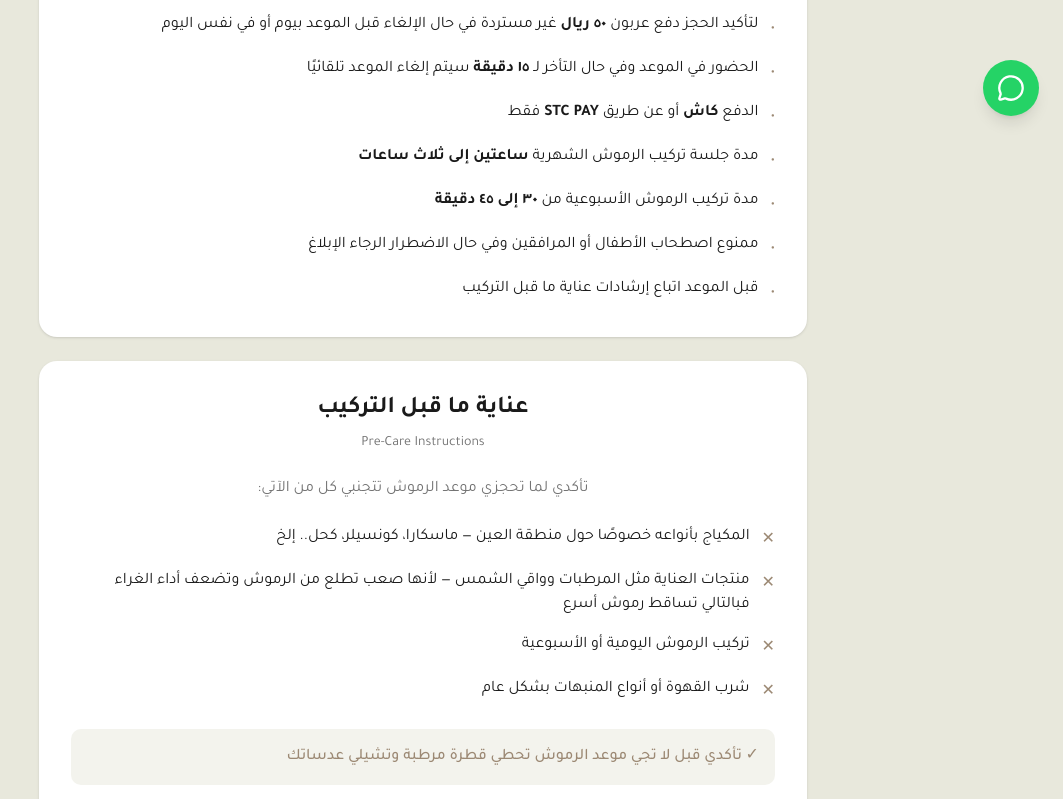
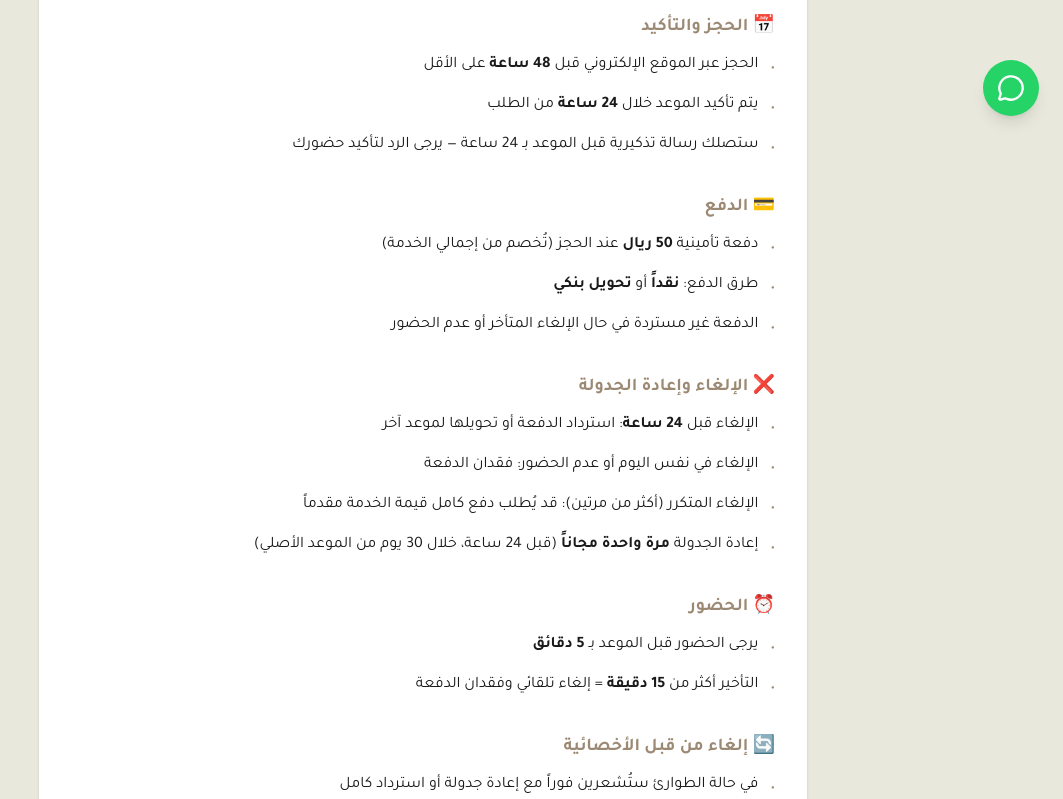
Before and after one commit to mghassanj/lash-space, a Next.js app: page /booking in a window 1280 px wide. Shown: the part 660-1459 px from the top of the page, without its empty margins (217-1280 px from the left). Built offline with nearby package versions, Linux system fonts and the light colour scheme; no server answers; the database is empty; a web font is replaced by a local one.

Commit message:
Update booking policy: comprehensive professional version with 6 sections

```diff
--- a/src/app/(public)/booking/page.tsx
+++ b/src/app/(public)/booking/page.tsx
@@ -48,42 +48,104 @@ export default async function BookingPage() {
               سياسة الحجز
             </h2>
             <p className="text-center text-sm text-muted-foreground mb-6">Booking Policy</p>
-            <ul className="space-y-4 text-[#1A1A1A]" dir="rtl">
+
+            {/* Booking & Confirmation */}
+            <div className="mb-8" dir="rtl">
+              <h3 className="text-lg font-bold text-[#9C8974] mb-3 flex items-center gap-2">📅 الحجز والتأكيد</h3>
+              <ul className="space-y-3 text-[#1A1A1A]">
                 <li className="flex items-start gap-3">
                   <span className="mt-1 text-[#9C8974]">•</span>
-                <span>لتأكيد الحجز دفع عربون <strong>٥٠ ريال</strong> غير مستردة في حال الإلغاء قبل الموعد بيوم أو في نفس اليوم</span>
+                  <span>الحجز عبر الموقع الإلكتروني قبل <strong>48 ساعة</strong> على الأقل</span>
                 </li>
                 <li className="flex items-start gap-3">
                   <span className="mt-1 text-[#9C8974]">•</span>
-                <span>الحضور في الموعد وفي حال التأخر لـ <strong>١٥ دقيقة</strong> سيتم إلغاء الموعد تلقائيًا</span>
+                  <span>يتم تأكيد الموعد خلال <strong>24 ساعة</strong> من الطلب</span>
                 </li>
                 <li className="flex items-start gap-3">
                   <span className="mt-1 text-[#9C8974]">•</span>
-                <span>الدفع <strong>كاش</strong> أو عن طريق <strong>STC PAY</strong> فقط</span>
+                  <span>ستصلك رسالة تذكيرية قبل الموعد بـ 24 ساعة — يرجى الرد لتأكيد حضورك</span>
+                </li>
+              </ul>
+            </div>
+
+            {/* Payment */}
+            <div className="mb-8" dir="rtl">
+              <h3 className="text-lg font-bold text-[#9C8974] mb-3 flex items-center gap-2">💳 الدفع</h3>
+              <ul className="space-y-3 text-[#1A1A1A]">
+                <li className="flex items-start gap-3">
+                  <span className="mt-1 text-[#9C8974]">•</span>
+                  <span>دفعة تأمينية <strong>50 ريال</strong> عند الحجز (تُخصم من إجمالي الخدمة)</span>
                 </li>
                 <li className="flex items-start gap-3">
                   <span className="mt-1 text-[#9C8974]">•</span>
-                <span>مدة جلسة تركيب الرموش الشهرية <strong>ساعتين إلى ثلاث ساعات</strong></span>
+                  <span>طرق الدفع: <strong>نقداً</strong> أو <strong>تحويل بنكي</strong></span>
                 </li>
                 <li className="flex items-start gap-3">
                   <span className="mt-1 text-[#9C8974]">•</span>
-                <span>مدة تركيب الرموش الأسبوعية من <strong>٣٠ إلى ٤٥ دقيقة</strong></span>
+                  <span>الدفعة غير مستردة في حال الإلغاء المتأخر أو عدم الحضور</span>
+                </li>
+              </ul>
+            </div>
+
+            {/* Cancellation & Rescheduling */}
+            <div className="mb-8" dir="rtl">
+              <h3 className="text-lg font-bold text-[#9C8974] mb-3 flex items-center gap-2">❌ الإلغاء وإعادة الجدولة</h3>
+              <ul className="space-y-3 text-[#1A1A1A]">
+                <li className="flex items-start gap-3">
+                  <span className="mt-1 text-[#9C8974]">•</span>
+                  <span>الإلغاء قبل <strong>24 ساعة</strong>: استرداد الدفعة أو تحويلها لموعد آخر</span>
                 </li>
                 <li className="flex items-start gap-3">
                   <span className="mt-1 text-[#9C8974]">•</span>
-                <span>ممنوع اصطحاب الأطفال أو المرافقين وفي حال الاضطرار الرجاء الإبلاغ</span>
+                  <span>الإلغاء في نفس اليوم أو عدم الحضور: فقدان الدفعة</span>
                 </li>
                 <li className="flex items-start gap-3">
                   <span className="mt-1 text-[#9C8974]">•</span>
-                <span>قبل الموعد اتباع إرشادات عناية ما قبل التركيب</span>
+                  <span>الإلغاء المتكرر (أكثر من مرتين): قد يُطلب دفع كامل قيمة الخدمة مقدماً</span>
+                </li>
+                <li className="flex items-start gap-3">
+                  <span className="mt-1 text-[#9C8974]">•</span>
+                  <span>إعادة الجدولة <strong>مرة واحدة مجاناً</strong> (قبل 24 ساعة، خلال 30 يوم من الموعد الأصلي)</span>
                 </li>
               </ul>
+            </div>
+
+            {/* Attendance */}
+            <div className="mb-8" dir="rtl">
+              <h3 className="text-lg font-bold text-[#9C8974] mb-3 flex items-center gap-2">⏰ الحضور</h3>
+              <ul className="space-y-3 text-[#1A1A1A]">
+                <li className="flex items-start gap-3">
+                  <span className="mt-1 text-[#9C8974]">•</span>
+                  <span>يرجى الحضور قبل الموعد بـ <strong>5 دقائق</strong></span>
+                </li>
+                <li className="flex items-start gap-3">
+                  <span className="mt-1 text-[#9C8974]">•</span>
+                  <span>التأخير أكثر من <strong>15 دقيقة</strong> = إلغاء تلقائي وفقدان الدفعة</span>
+                </li>
+              </ul>
+            </div>
+
+            {/* Specialist Cancellation */}
+            <div className="mb-8" dir="rtl">
+              <h3 className="text-lg font-bold text-[#9C8974] mb-3 flex items-center gap-2">🔄 إلغاء من قبل الأخصائية</h3>
+              <ul className="space-y-3 text-[#1A1A1A]">
+                <li className="flex items-start gap-3">
+                  <span className="mt-1 text-[#9C8974]">•</span>
+                  <span>في حالة الطوارئ ستُشعرين فوراً مع إعادة جدولة أو استرداد كامل</span>
+                </li>
+              </ul>
+            </div>
+
+            {/* Agreement */}
+            <div className="mt-6 p-4 bg-[#E8E8DC]/50 rounded-lg" dir="rtl">
+              <p className="text-[#9C8974] font-medium text-center">✅ بحجز الموعد، فإنك توافقين على شروط وسياسات الخدمة. يرجى إبلاغنا بأي حساسية أو مشاكل صحية في العين قبل الموعد.</p>
+            </div>
           </div>
 
           {/* Pre-Care Instructions */}
           <div className="bg-white rounded-2xl p-8 shadow-sm mt-6">
             <h2 className="text-2xl font-serif font-bold text-[#1A1A1A] mb-2 text-center">
-              عناية ما قبل التركيب
+              🩺 تعليمات ما قبل الموعد
             </h2>
             <p className="text-center text-sm text-muted-foreground mb-6">Pre-Care Instructions</p>
             <p className="text-center text-muted-foreground mb-6" dir="rtl">
@@ -96,7 +158,7 @@ export default async function BookingPage() {
               </li>
               <li className="flex items-start gap-3">
                 <span className="mt-1 text-[#9C8974]">✕</span>
-                <span>منتجات العناية مثل المرطبات وواقي الشمس — لأنها صعب تطلع من الرموش وتضعف أداء الغراء فبالتالي تساقط رموش أسرع</span>
+                <span>منتجات العناية مثل المرطبات وواقي الشمس — لأنها تضعف أداء اللاصق وتسبب تساقط أسرع</span>
               </li>
               <li className="flex items-start gap-3">
                 <span className="mt-1 text-[#9C8974]">✕</span>
@@ -104,7 +166,11 @@ export default async function BookingPage() {
               </li>
               <li className="flex items-start gap-3">
                 <span className="mt-1 text-[#9C8974]">✕</span>
-                <span>شرب القهوة أو أنواع المنبهات بشكل عام</span>
+                <span>شرب القهوة أو المنبهات بشكل عام</span>
+              </li>
+              <li className="flex items-start gap-3">
+                <span className="mt-1 text-[#9C8974]">✕</span>
+                <span>ممنوع اصطحاب أطفال أو مرافقين (في حال الاضطرار يرجى الإبلاغ مسبقاً)</span>
               </li>
             </ul>
             <div className="mt-6 p-4 bg-[#E8E8DC]/50 rounded-lg" dir="rtl">
```
Lines whose indentation alone changed are shown as unchanged.
